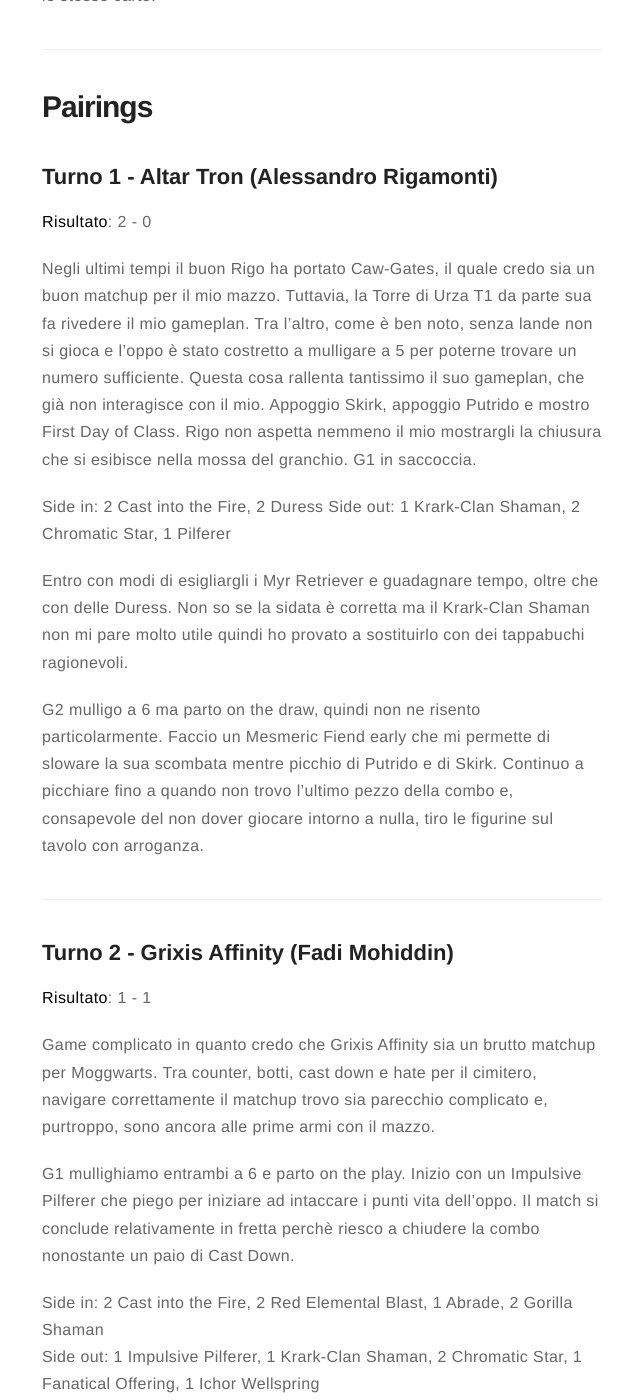
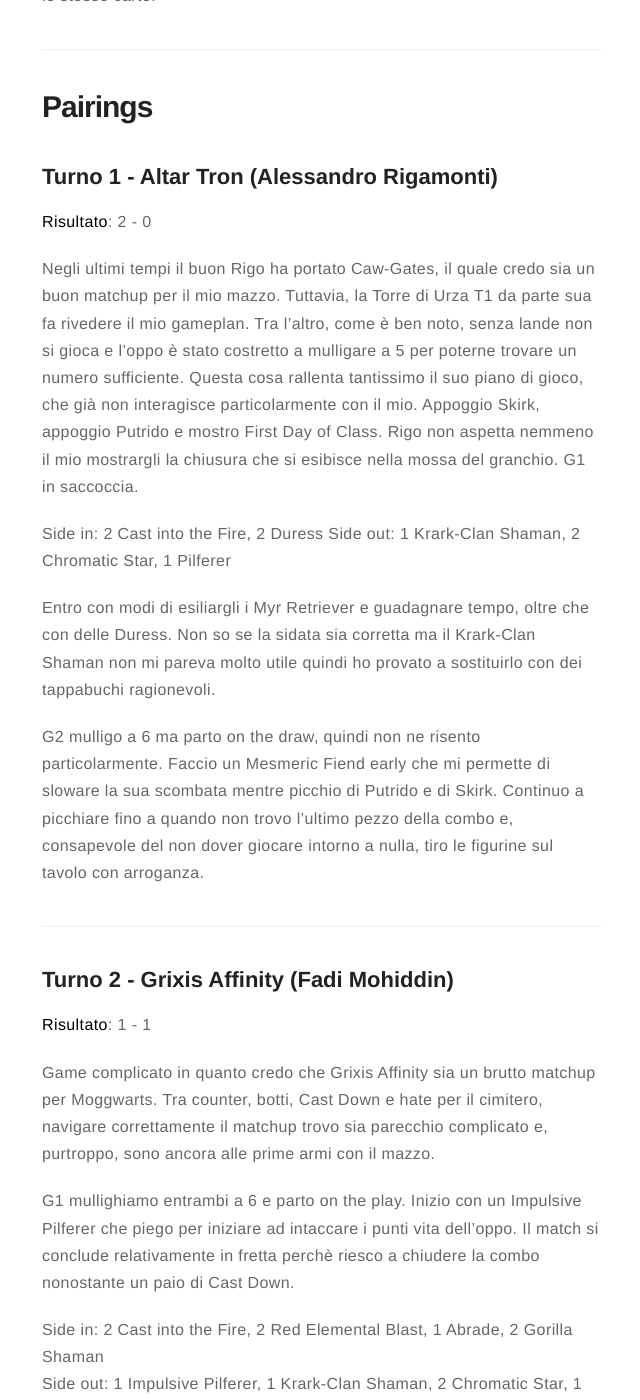
Before and after one commit to EliaTogni/EliaTogni.github.io, a Jekyll site: the page built from _posts/2024-05-25-Report_Lega_Pauper_Brescia.markdown, in a window 1280 px wide and 1400 px high, scrolled down 1873 px. Shown: the whole window, without its empty margins (318-958 px from the left). Built offline with Jekyll 4.4.1, drawn with Linux system fonts in a browser that asks for light colours; nearby versions of some CDN libraries; comment, search, counter and statistics services are not loaded; some of the changed text lies outside the part shown.

Commit message:
Report Lega Pauper Martesana 24-06-28 v4

```diff
--- a/_posts/2024-05-25-Report_Lega_Pauper_Brescia.markdown
+++ b/_posts/2024-05-25-Report_Lega_Pauper_Brescia.markdown
@@ -67,12 +67,12 @@ Da bimbo diligente, prima del torneo ho guardato alcuni dei video più recenti d
 **Risultato**: 2 - 0
 
 Negli ultimi tempi il buon Rigo ha portato Caw-Gates, il quale credo sia un buon matchup per il mio mazzo. Tuttavia, la Torre di Urza T1 da parte sua fa rivedere il mio gameplan.
-Tra l'altro, come è ben noto, senza lande non si gioca e l'oppo è stato costretto a mulligare a 5 per poterne trovare un numero sufficiente. Questa cosa rallenta tantissimo il suo gameplan, che già non interagisce con il mio. Appoggio Skirk, appoggio Putrido e mostro First Day of Class. Rigo non aspetta nemmeno il mio mostrargli la chiusura che si esibisce nella mossa del granchio. G1 in saccoccia.
+Tra l'altro, come è ben noto, senza lande non si gioca e l'oppo è stato costretto a mulligare a 5 per poterne trovare un numero sufficiente. Questa cosa rallenta tantissimo il suo piano di gioco, che già non interagisce particolarmente con il mio. Appoggio Skirk, appoggio Putrido e mostro First Day of Class. Rigo non aspetta nemmeno il mio mostrargli la chiusura che si esibisce nella mossa del granchio. G1 in saccoccia.
 
 Side in: 2 Cast into the Fire, 2 Duress
 Side out: 1 Krark-Clan Shaman, 2 Chromatic Star, 1 Pilferer
 
-Entro con modi di esigliargli i Myr Retriever e guadagnare tempo, oltre che con delle Duress. Non so se la sidata è corretta ma il Krark-Clan Shaman non mi pare molto utile quindi ho provato a sostituirlo con dei tappabuchi ragionevoli.
+Entro con modi di esiliargli i Myr Retriever e guadagnare tempo, oltre che con delle Duress. Non so se la sidata sia corretta ma il Krark-Clan Shaman non mi pareva molto utile quindi ho provato a sostituirlo con dei tappabuchi ragionevoli.
 
 G2 mulligo a 6 ma parto on the draw, quindi non ne risento particolarmente. Faccio un Mesmeric Fiend early che mi permette di sloware la sua scombata mentre picchio di Putrido e di Skirk. Continuo a picchiare fino a quando non trovo l'ultimo pezzo della combo e, consapevole del non dover giocare intorno a nulla, tiro le figurine sul tavolo con arroganza.
 
@@ -81,7 +81,7 @@ G2 mulligo a 6 ma parto on the draw, quindi non ne risento particolarmente. Facc
 ## Turno 2 - Grixis Affinity (Fadi Mohiddin)
 **Risultato**: 1 - 1
 
-Game complicato in quanto credo che Grixis Affinity sia un brutto matchup per Moggwarts. Tra counter, botti, cast down e hate per il cimitero, navigare correttamente il matchup trovo sia parecchio complicato e, purtroppo, sono ancora alle prime armi con il mazzo.
+Game complicato in quanto credo che Grixis Affinity sia un brutto matchup per Moggwarts. Tra counter, botti, Cast Down e hate per il cimitero, navigare correttamente il matchup trovo sia parecchio complicato e, purtroppo, sono ancora alle prime armi con il mazzo.
 
 G1 mullighiamo entrambi a 6 e parto on the play. Inizio con un Impulsive Pilferer che piego per iniziare ad intaccare i punti vita dell'oppo. Il match si conclude relativamente in fretta perchè riesco a chiudere la combo nonostante un paio di Cast Down.
 
--- a/_posts/2024-06-28-Report_1_Tappa-Lega_Martesana_Road_to_Roma_2024.markdown
+++ b/_posts/2024-06-28-Report_1_Tappa-Lega_Martesana_Road_to_Roma_2024.markdown
@@ -82,7 +82,7 @@ Imbarcati nella BrognaMobile, percorriamo afose strade di campagna alla volta de
 **Risultato**: 2 - 0
 
 Turno 1 e subito contro una compare di lega, anche lei in trasferta causa chiusura del nostro LGS di fiducia. Vedo le sleeves arancioni di Anxhela e so già che sta per picchiarmi con dei Bogles. Fortuna vuole che non abbia ancora reperito la nuova, fortissima aggiunta di MH3, cioè Malevolent Rumble.<br />
-G1 si sviluppa come un canonico matchup Bogles-Moggwarts: lei appoggia un pezzo, lo equippa e mi mena mentre io scavo per cercare la combo. Fino a qui tutto normale, fino a quando non mi becco una Duress inattesa che si mangia una Deadly Dispute e mi rallenta la ricerca della First Day vincente. Prendo pigne su pigne nei denti fino a ritrovarmi a dover parare un Bogle con trample usando 3 Goblin Putridi per non perdere malamente e scendere a 2 punti vita. In end tiro una fanatica su quello che rimaneva dei gobbi persistenti e pesco una First Day. Ora manca solo un Putrido integro. Inizio spaccando la mappa e vado subito a segno, permettendomi così di scombare e vincere G1.
+G1 si sviluppa come un canonico matchup Bogles-Moggwarts: lei appoggia un pezzo, lo equippa e mi mena mentre io scavo per cercare la combo. Fino a qui tutto normale, fino a quando non mi becco una Duress inattesa che si mangia una Deadly Dispute e mi rallenta la ricerca della First Day vincente. Prendo pigne su pigne nei denti fino a ritrovarmi a dover parare un Bogle con trample usando 3 Goblin Putridi per non perdere malamente e scendere a 2 punti vita. In end tiro una Fanatical su quello che rimaneva dei gobbi persistenti e pesco una First Day. Ora manca solo un Putrido integro. Inizio spaccando la mappa e vado subito a segno, permettendomi così di scombare e vincere G1.
 
 
 Side in: 2 Krark-Clan Shaman, 2 Mesmeric Fiend<br />
@@ -103,7 +103,7 @@ Side in: 2 Krark-Clan Shaman, 2 Mesmeric Fiend<br />
 Side out: 1 Unearth, 1 Mystical Teachings, 1 Impulsive Pilferer, 1 Goblin Matron<br />
 
 
-Perdo ma i miei compari cercano subito di tirarmi su di morale, al suono di "git gud", "scarso di merda", "coglione". Ovviamente loro sono 2-0.
+Perdo ma i miei compari cercano subito di tirarmi su di morale, al suono di "git gud", "scarso di merda", "coglione". Ovviamente loro sono entrambi 2-0.
 
 ---
 
--- a/_posts/2024-07-05-Report_Pota_Summer_League (Copy).markdown
+++ b/_posts/2024-07-05-Report_Pota_Summer_League (Copy).markdown
@@ -1,7 +1,7 @@
 ---
 title: "Report Seconda Tappa Pota Summer League"
 layout: post
-date: 2024-06-07 00:00
+date: 2024-07-05 00:00
 image: /assets/images/PotaSummerLeague.jpeg
 headerImage: false
 tag:
```
